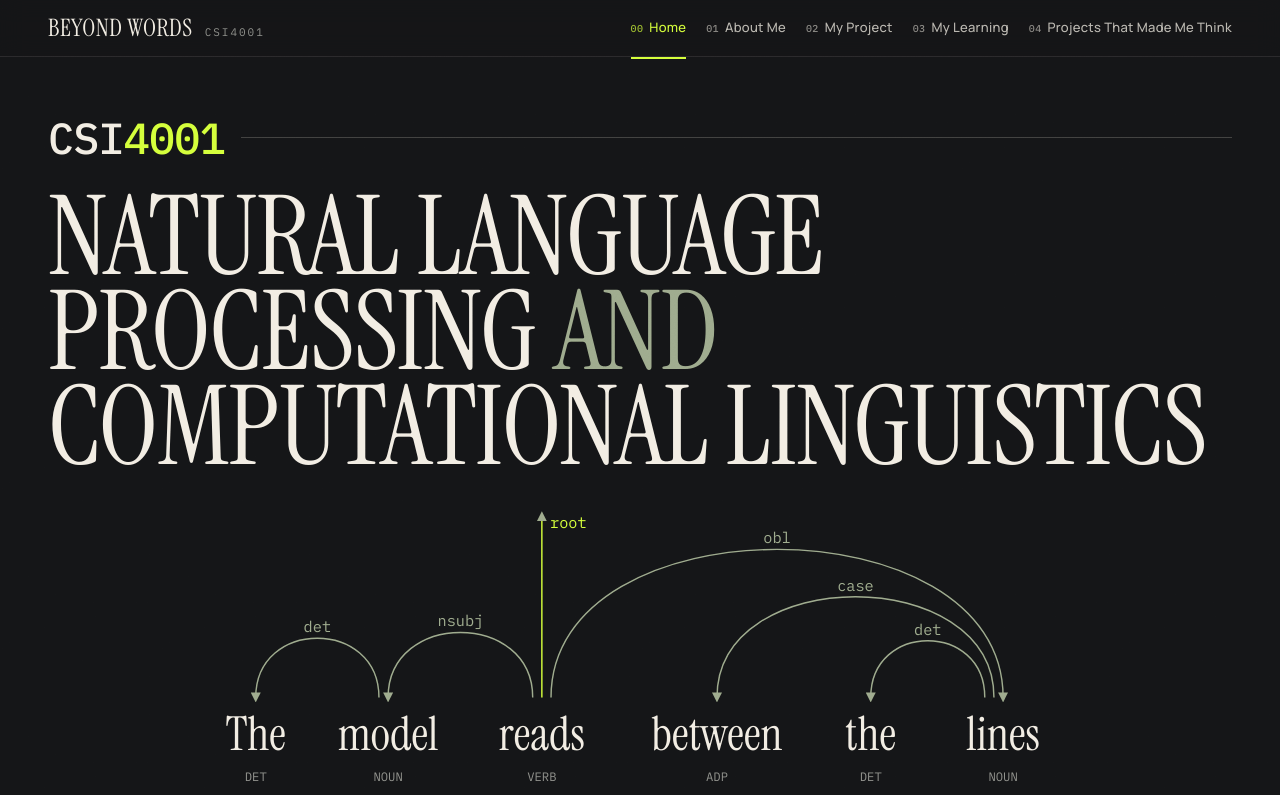
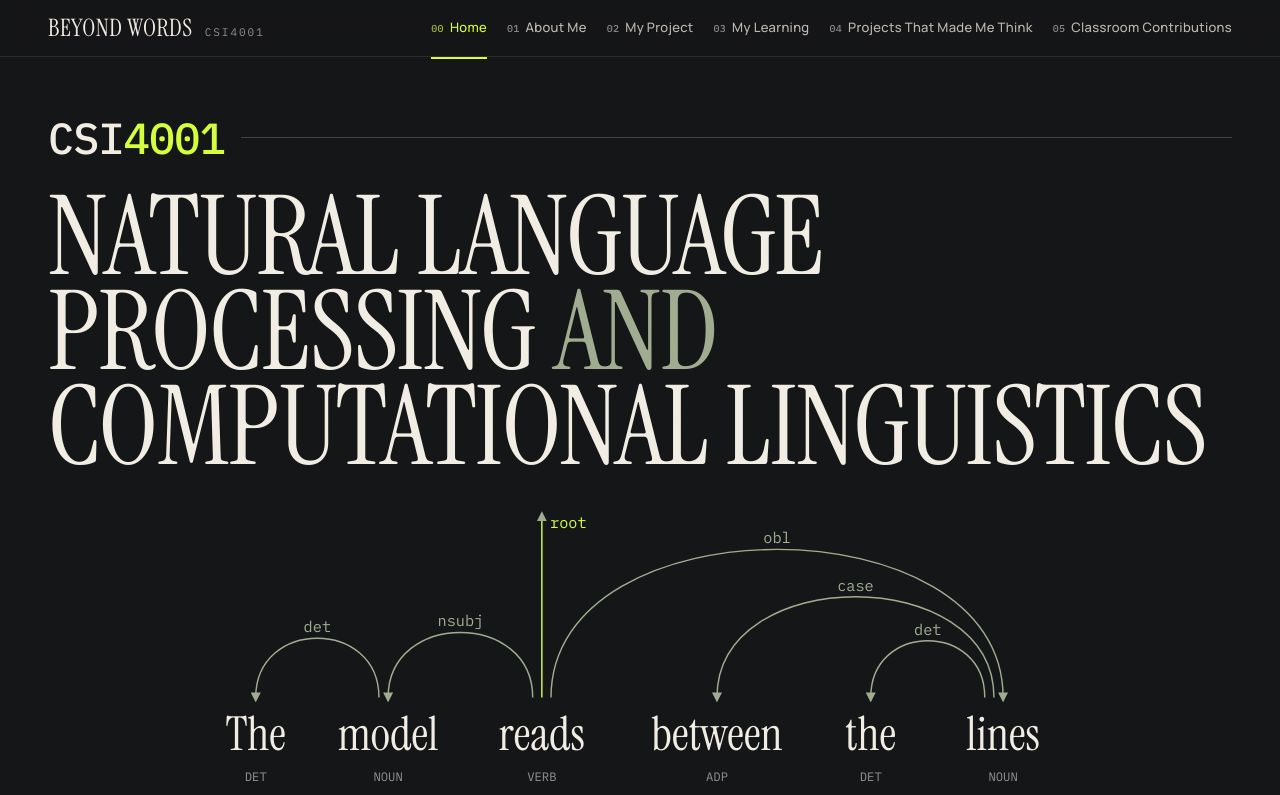
Before and after one commit to lavan-chinna19/csi4001-nlp-portfolio, a React (Vite) app: page / in a window 1280 px wide. Shown: the top 795 px of the page. Built offline with nearby package versions, Linux system fonts and the light colour scheme.

Commit message:
V3: update src/content

```diff
--- a/src/content/about.ts
+++ b/src/content/about.ts
@@ -1,19 +1,18 @@
 /**
  * About page content.
- * The prose below is written ONLY from facts Lavan confirmed on 2026-11-01.
+ * The prose below is written ONLY from facts Lavan confirmed on 2026-11-01,
+ * and the How I Learn directions he gave for Version 3.
  *
- * EDITABLE FIELDS: anything set to `PLACEHOLDER` (search for `TODO(lavan)`)
- * renders as a dashed "Add your reflection here" box. Replace `PLACEHOLDER`
- * with your own words — the box disappears automatically.
+ * Any block whose `body` is empty is not rendered — no placeholder box.
+ * Contact details appear once in the fact sheet and once in the site footer.
  */
-import { PLACEHOLDER, type Editable } from './types';
+import type { Editable } from './types';
 
 export interface AboutSection {
   id: string;
   kicker: string;
   title: string;
   body: string[];
-  placeholder: boolean;
   chips?: string[];
 }
 
@@ -21,6 +20,14 @@ export interface EditableBlock {
   id: string;
   title: string;
   body: Editable;
+}
+
+/** One interest area in the Future Aspirations constellation. */
+export interface InterestArea {
+  id: string;
+  label: string;
+  /** A neutral one-line description of the field (not a claim about Lavan). */
+  note: string;
 }
 
 export const about = {
@@ -51,7 +58,6 @@ export const about = {
       body: [
         'I’m Lavan Kumar, a Data Science student at VIT Vellore, originally from Medak in Telangana. This portfolio is my record of CSI4001 — Natural Language Processing and Computational Linguistics.',
       ],
-      placeholder: false,
     },
     {
       id: 'academic',
@@ -61,7 +67,6 @@ export const about = {
         'I study Data Science. Along the way I have worked on Python-based AI and machine learning projects, and I am interested in AI, machine learning, deep learning, NLP and generative AI.',
         'What keeps me going is wanting to understand how intelligent systems actually work — and using technology to solve practical problems.',
       ],
-      placeholder: false,
     },
     {
       id: 'technical-interests',
@@ -69,7 +74,6 @@ export const about = {
       title: 'Technical interests',
       body: ['The areas I am most drawn to:'],
       chips: ['Natural Language Processing', 'Machine Learning', 'Deep Learning', 'Computer Vision', 'Generative AI', 'Data Science'],
-      placeholder: false,
     },
     {
       id: 'skills',
@@ -77,37 +81,64 @@ export const about = {
       title: 'Skills & tools',
       body: ['The languages and tools I work with:'],
       chips: ['Python', 'Java', 'SQL', 'TensorFlow', 'PyTorch', 'Streamlit', 'Power BI', 'Tableau', 'GitHub'],
-      placeholder: false,
     },
   ] satisfies AboutSection[],
 
-  /** IV. How I learn — five headed sub-sections. */
+  /** IV. How I learn — five headed sub-sections (Version 3 text, from Lavan's directions). */
   howILearn: {
     id: 'how-i-learn',
     kicker: 'IV.',
     title: 'How I learn',
     blocks: [
-      // TODO(lavan): write each body in your own words.
-      { id: 'fundamentals', title: 'Understanding the Fundamentals', body: PLACEHOLDER },
-      { id: 'implementation', title: 'Learning Through Implementation', body: PLACEHOLDER },
-      { id: 'experimenting', title: 'Experimenting with Different Approaches', body: PLACEHOLDER },
-      { id: 'mistakes', title: 'Learning from Mistakes', body: PLACEHOLDER },
-      { id: 'real-world', title: 'Exploring Real-World Applications', body: PLACEHOLDER },
+      {
+        id: 'fundamentals',
+        title: 'Understanding the Fundamentals',
+        body: 'Before I implement something, I try to understand the idea underneath it — what problem it solves and why it works. Once the concept is clear, the code is easier to write, and much easier to reason about when something goes wrong.',
+      },
+      {
+        id: 'implementation',
+        title: 'Learning Through Implementation',
+        body: 'A concept only really makes sense to me once I have applied it. I explore ideas by putting them into practical projects and small experiments. LexAudit, the team NLP project I worked on for CSI4001, is one example of this kind of hands-on work.',
+      },
+      {
+        id: 'comparing',
+        title: 'Comparing Different Approaches',
+        body: 'There is rarely only one way to solve a problem. I like to look at alternative techniques, models and methods side by side, to understand where each one works well and where it falls short.',
+      },
+      {
+        id: 'debugging',
+        title: 'Learning Through Debugging',
+        body: 'When an implementation does not behave the way I expect, I treat that as part of the learning. I investigate the problem, track down where the error comes from, and improve the solution through experimentation.',
+      },
+      {
+        id: 'theory-applications',
+        title: 'Connecting Theory with Applications',
+        body: 'I am interested in how academic concepts turn into real-world applications. Seeing an idea from the classroom become part of a useful system helps me understand both the theory and why it matters.',
+      },
     ] satisfies EditableBlock[],
   },
 
-  /** V. Future aspirations — five fields. */
+  /**
+   * V. Future aspirations — one concise section.
+   * Phrased as directions Lavan wants to keep exploring, NOT as confirmed career
+   * goals or plans. TODO(lavan): edit `intro` / `closing` in your own words if you like.
+   */
   aspirations: {
     id: 'aspirations',
     kicker: 'V.',
     title: 'Future aspirations',
-    fields: [
-      // TODO(lavan): write each body in your own words.
-      { id: 'explore', title: 'Areas I Want to Explore', body: PLACEHOLDER },
-      { id: 'skills', title: 'Technical Skills I Want to Develop', body: PLACEHOLDER },
-      { id: 'career', title: 'My Long-Term Career Goals', body: PLACEHOLDER },
-      { id: 'problems', title: 'Problems I Want to Solve', body: PLACEHOLDER },
-      { id: 'build-next', title: 'What I Want to Build Next', body: PLACEHOLDER },
-    ] satisfies EditableBlock[],
+    intro:
+      'Rather than a fixed plan, these are the directions I want to keep exploring. What connects them is the question that draws me to this field: how intelligent systems actually work — and how they can be used to solve practical problems.',
+    centre: 'How intelligent systems work',
+    centreSub: 'and how they solve practical problems',
+    areas: [
+      { id: 'ai', label: 'Artificial Intelligence', note: 'systems that reason, decide and act' },
+      { id: 'ml', label: 'Machine Learning', note: 'learning patterns from data' },
+      { id: 'dl', label: 'Deep Learning', note: 'neural networks that learn representations' },
+      { id: 'nlp', label: 'Natural Language Processing', note: 'machines working with human language' },
+      { id: 'genai', label: 'Generative AI', note: 'models that produce new text and media' },
+      { id: 'ds', label: 'Data Science', note: 'turning data into understanding' },
+    ] satisfies InterestArea[],
+    closing: 'These are interests I want to keep exploring — not finished achievements.',
   },
 };
--- /dev/null
+++ b/src/content/contributions.ts
@@ -0,0 +1,101 @@
+/**
+ * Classroom Contributions — "Beyond the Classroom".
+ *
+ * A record of stars and recognition received in CSI4001 NLP classes.
+ * Everything on the /contributions page (totals, timeline, filters, gallery)
+ * is computed from `recognitionEntries` below. Nothing is hard-coded, so an
+ * empty list shows dashes and a single empty-state message.
+ *
+ * ── HOW TO ADD AN ENTRY ─────────────────────────────────────────────────────
+ * 1. Copy the example entry at the bottom of this file into the
+ *    `recognitionEntries` array and remove the comment markers.
+ * 2. Give it a unique `id` (e.g. '2026-11-12-pos-tagging').
+ * 3. `date` is the class date as an ISO date string: 'YYYY-MM-DD'.
+ * 4. `stars` is the number of stars you received in that class (a whole number).
+ * 5. `category` must be one of the keys in `recognitionCategories` below.
+ * 6. `facultyFeedback` is optional — only add words the faculty actually said or wrote.
+ * 7. `evidence` is optional. Put images in  public/images/contributions/
+ *    (WebP or JPG, ideally ≤ 1600 px wide) and reference them as
+ *    '/images/contributions/<file-name>'. Every image needs `alt` text
+ *    (what the photo shows) and a short `caption`.
+ *
+ * Record only what actually happened — never estimate or round up.
+ * Entries can be in any order; the page sorts them by date (newest first).
+ */
+
+export type RecognitionCategory =
+  | 'answering-questions'
+  | 'class-participation'
+  | 'technical-explanations'
+  | 'project-presentations'
+  | 'discussions'
+  | 'helping-peers';
+
+export interface RecognitionEvidence {
+  /** Path under /public, e.g. '/images/contributions/2026-11-12-board.webp'. */
+  src: string;
+  alt: string;
+  caption: string;
+}
+
+export interface RecognitionEntry {
+  id: string;
+  /** ISO date of the class session, 'YYYY-MM-DD'. */
+  date: string;
+  /** Stars received for this contribution. */
+  stars: number;
+  /** What you did, e.g. 'Answered a question on smoothing'. */
+  activity: string;
+  /** The NLP topic of the session, e.g. 'N-gram language models'. */
+  topic: string;
+  category: RecognitionCategory;
+  /** Optional — the faculty's actual words, if any. */
+  facultyFeedback?: string;
+  /** Optional — photos or screenshots as evidence. */
+  evidence?: RecognitionEvidence[];
+}
+
+/** Category labels + one-line descriptions (used for chips and the category list). */
+export const recognitionCategories: Record<RecognitionCategory, { label: string; description: string }> = {
+  'answering-questions': { label: 'Answering questions', description: 'Responding to questions raised by the faculty during class.' },
+  'class-participation': { label: 'Class participation', description: 'Active involvement in class activities and exercises.' },
+  'technical-explanations': { label: 'Technical explanations', description: 'Explaining a concept or method to the class.' },
+  'project-presentations': { label: 'Project presentations', description: 'Presenting project work in class.' },
+  discussions: { label: 'Discussions', description: 'Contributing to class discussions on NLP topics.' },
+  'helping-peers': { label: 'Helping peers', description: 'Helping classmates understand or work through a problem.' },
+};
+
+export const contributionsPage = {
+  title: 'Beyond the Classroom',
+  subtitle: 'Small contributions. Meaningful recognition.',
+  purpose:
+    'This page documents the stars and recognition I received in CSI4001 NLP classes — for participation, answering questions, presentations and other contributions.',
+  emptyMessage: 'Your classroom contributions will be recorded here.',
+};
+
+export const recognitionEntries: RecognitionEntry[] = [
+  // TODO(lavan): add real entries here (see the instructions at the top of this file).
+];
+
+/*
+ * ── EXAMPLE ENTRY (illustration only — NOT real data) ──────────────────────
+ * Copy into `recognitionEntries` above and replace every value with what
+ * actually happened.
+ *
+ * {
+ *   id: '2026-11-12-smoothing',
+ *   date: '2026-11-12',
+ *   stars: 1,
+ *   activity: 'Answered a question on Laplace smoothing',
+ *   topic: 'N-gram language models',
+ *   category: 'answering-questions',
+ *   facultyFeedback: 'Optional — the faculty’s actual words.',
+ *   evidence: [
+ *     {
+ *       src: '/images/contributions/2026-11-12-smoothing.webp',
+ *       alt: 'Describe what the photo shows',
+ *       caption: 'Short caption',
+ *     },
+ *   ],
+ * },
+ */
--- a/src/content/project.ts
+++ b/src/content/project.ts
@@ -12,9 +12,9 @@
  * docs/FINAL_SOURCE_PARSING_AND_RESEARCH_FREEZE.md, docs/PERSONAL_MAIN_RELEASE_2026_11_01.md,
  * demo_ready/FINAL_DEMO_README.md, and source under src/ (cited per item).
  *
- * EDITABLE FIELDS: anything set to `PLACEHOLDER` (search for `TODO(lavan)`)
- * renders as a dashed "Add …" box. Replace `PLACEHOLDER` with your own words.
- * Image slots set to `null` render an "Add image" box.
+ * OPTIONAL FIELDS: anything set to `PLACEHOLDER` (search for `TODO(lavan)`)
+ * is NOT rendered. Replace `PLACEHOLDER` with your own words and it appears.
+ * Image slots set to `null` render nothing until you add an image.
  */
 import { PLACEHOLDER, type Editable, type ImageSlot } from './types';
 
@@ -80,16 +80,62 @@ export const project = {
   /** Factual short summary (from README.md "Features"). */
   summary:
     'A local legal-NLP research application. It reads a contract clause by clause and flags out-of-place clauses, broken cross-references and conflicting dates. Each flag carries a severity, an explanation and, where it can, a suggested position.',
-  // TODO(lavan): full project description in your own words.
+  /** "At a glance" rows for §01 — each restates facts documented further down the page. */
+  glance: [
+    { k: 'Input', v: 'A contract as TXT, PDF (text-based) or DOCX.' },
+    { k: 'Analysis', v: 'Frozen Legal-BERT clause embeddings, two scoring channels, and reference and date rules — on a local CPU.' },
+    { k: 'Output', v: 'Flags with a severity, an explanation and, where possible, a suggested position; PDF and DOCX reports.' },
+    { k: 'Positioning', v: 'Research decision support for a human reviewer — not legal advice.' },
+  ],
+  // TODO(lavan): optional — full project description in your own words. Shown only when filled.
   fullDescription: PLACEHOLDER as Editable,
 
   /* ───────────────────────── 02 · Motivation ───────────────────────── */
-  // TODO(lavan): why did the team build LexAudit?
+  /**
+   * Repository-grounded framing (always shown, attributed to the repo).
+   * It states what the system is FOR — not why the team personally chose it.
+   */
+  motivationFromRepo: {
+    statement:
+      'LexAudit is built to check a contract’s internal structure, clause by clause: whether each clause sits where it belongs, whether cross-references point to real sections, and whether dates contradict each other.',
+    points: [
+      'Primary intended use: academic and research evaluation of contract structure, clause-order anomalies, missing standard terms and dangling internal references.',
+      'Outputs are research decision support for a human reviewer — not legal advice and not a replacement for licensed attorney review.',
+    ],
+    source: 'docs/system_card.md · README',
+  },
+  // TODO(lavan): optional — why the team built LexAudit, in your own words. Shown only when filled.
   motivation: PLACEHOLDER as Editable,
 
   /* ─────────────── 03 · Existing gap / event that motivated it ─────────────── */
+  /**
+   * Repository-grounded framing of the gap (always shown, attributed).
+   * The repo does not compare LexAudit with other tools, so no claims about
+   * "existing approaches" are made here.
+   */
+  gapFromRepo: [
+    {
+      k: 'a',
+      title: 'The problem it targets',
+      text: 'Coherence problems inside a single contract: clauses that are out of place, cross-references that point nowhere, and dates that conflict.',
+      source: 'README · Features',
+    },
+    {
+      k: 'b',
+      title: 'Constraints it designs for',
+      text: 'Contract text stays on the machine: analysis runs on a local CPU, uploads are encrypted at rest with retention defaulting to 24 hours, and no paid LLM API is used for core inference.',
+      source: 'README · docs/system_card.md · docs/data_governance.md',
+    },
+    {
+      k: 'c',
+      title: 'How it responds',
+      text: 'Two scoring channels (semantic and adjacent-clause coherence) plus reference and date rules. Flags come with a severity and an explanation, and position suggestions can abstain when the evidence is ambiguous.',
+      source: 'README · src/scoring · src/rules · src/xai',
+    },
+  ],
+  /** Optional, in Lavan's own words — each renders only when filled. */
   gap: {
-    // TODO(lavan): fill each of these three in your own words.
+    // TODO(lavan): optional — fill any of these three in your own words.
     existingChallenges: PLACEHOLDER as Editable,
     limitationsOfExistingApproaches: PLACEHOLDER as Editable,
     whyOurApproachIsNeeded: PLACEHOLDER as Editable,
--- a/src/content/site.ts
+++ b/src/content/site.ts
@@ -9,9 +9,8 @@ export const site = {
   subtitle: 'An Exploration of Natural Language Processing and Computational Linguistics.',
   name: 'Lavan Kumar',
   registrationNumber: '23MID0108',
-  /** Cover tagline (confirmed). Set to null to show a placeholder instead. */
+  /** Cover tagline (confirmed). Set to null to hide it. */
   tagline: 'A personal exploration of language, machines and meaning.' as string | null,
-  taglinePlaceholder: '[Add a one-line tagline in your own voice]',
   course: {
     code: 'CSI4001',
     title: 'Natural Language Processing and Computational Linguistics',
@@ -30,10 +29,10 @@ export const site = {
 
   links: {
     // Edit the addresses in about.ts → contact.
-    github: { label: 'GitHub', href: about.contact.github, placeholder: '[Add GitHub URL]' },
-    linkedin: { label: 'LinkedIn', href: about.contact.linkedin, placeholder: '[Add LinkedIn URL]' },
+    github: { label: 'GitHub', href: about.contact.github },
+    linkedin: { label: 'LinkedIn', href: about.contact.linkedin },
     /** Plain address — `mailto:` is added where it is rendered. */
-    email: { label: 'Email', href: about.contact.email, placeholder: '[Add email address]' },
+    email: { label: 'Email', href: about.contact.email },
   } satisfies Record<string, MaybeLink>,
 };
 
@@ -43,6 +42,7 @@ export const nav = [
   { to: '/project', label: 'My Project', num: '02' },
   { to: '/learning', label: 'My Learning', num: '03' },
   { to: '/exhibits', label: 'Projects That Made Me Think', num: '04' },
+  { to: '/contributions', label: 'Classroom Contributions', num: '05' },
 ] as const;
 
 /** Per-route document titles + descriptions (applied by usePageMeta). */
@@ -67,4 +67,8 @@ export const pageMeta: Record<string, { title: string; description: string }> =
     title: 'Projects That Made Me Think — Beyond Words',
     description: 'A gallery of nine real open-source NLP projects and a connection map to the concepts behind them.',
   },
+  '/contributions': {
+    title: 'Classroom Contributions: Beyond the Classroom — Beyond Words',
+    description: 'A record of the stars and recognition received in CSI4001 NLP classes for participation, answering questions, presentations and other contributions.',
+  },
 };
--- a/src/content/syllabus.ts
+++ b/src/content/syllabus.ts
@@ -101,7 +101,7 @@ export const syllabus: Module[] = [
         technical:
           'Rule-based tokenizers use regular expressions for punctuation, clitics ("don\'t" → "do" + "n\'t" in Penn style) and abbreviations. Sentence segmentation must handle periods in "Dr." or "3.5". Subword tokenizers (BPE, WordPiece, SentencePiece) learn a vocabulary of frequent fragments so rare words become sequences of known pieces, avoiding out-of-vocabulary tokens.',
         example: '"unbelievable" might become ["un", "believ", "able"] in a subword vocabulary, so a model can still represent it even if it never saw the whole word.',
-        whatSurprisedMe: draft('That the very first step of the pipeline already involves this many choices.'),
+        whatSurprisedMe: draft('That the very first step of the pipeline already involves several design choices.'),
         whereUsed: 'The first step of almost every NLP system, including every transformer model’s input.',
         demo: 'tokenizer',
       },
@@ -127,7 +127,7 @@ export const syllabus: Module[] = [
         technical:
           'D[i][j] = min(D[i-1][j] + 1 (deletion), D[i][j-1] + 1 (insertion), D[i-1][j-1] + (0 if a_i = b_j else sub_cost)). With sub_cost = 1 it is Levenshtein distance; some textbooks use sub_cost = 2. Complexity O(nm); backtracing through the table gives an alignment.',
         example: '"intention" → "execution" has Levenshtein distance 5.',
-        whatSurprisedMe: draft('How a small table makes a problem with huge numbers of possible edit sequences easy.'),
+        whatSurprisedMe: draft('That a small table replaces checking a huge number of possible edit sequences.'),
         whereUsed: 'Spelling correction, fuzzy search, DNA sequence alignment, evaluating speech recognition (word error rate).',
         demo: 'editDistance',
       },
@@ -279,7 +279,7 @@ export const syllabus: Module[] = [
         technical:
           'Simplified Lesk: for each sense s of the target word, score = |context words ∩ (gloss(s) ∪ examples(s))| (excluding stopwords), and choose argmax. Supervised WSD trains classifiers on sense-tagged corpora (e.g. SemCor); modern systems use contextual embeddings and nearest sense embeddings.',
         example: 'In "deposit money in the bank", "money" and "deposit" overlap the financial sense’s gloss, not the river sense.',
-        whatSurprisedMe: draft('That a simple overlap count works reasonably often.'),
+        whatSurprisedMe: draft('That counting shared words between a definition and the context is often enough to pick the right sense.'),
         whereUsed: 'Machine translation, information retrieval, lexical simplification.',
       },
     ],
```
Also changed, not shown: src/content/exhibits.ts (+5 -5 lines), src/content/types.ts (+6 -7 lines).
